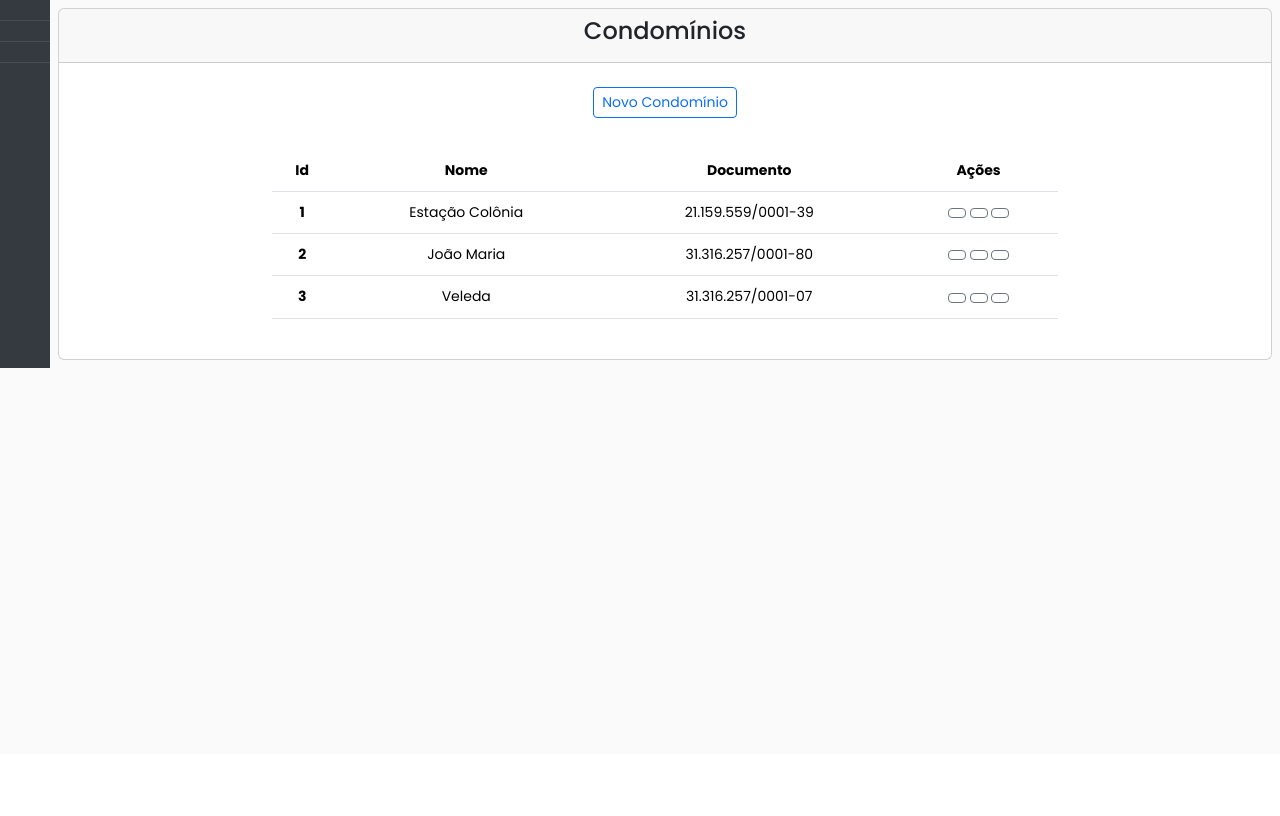
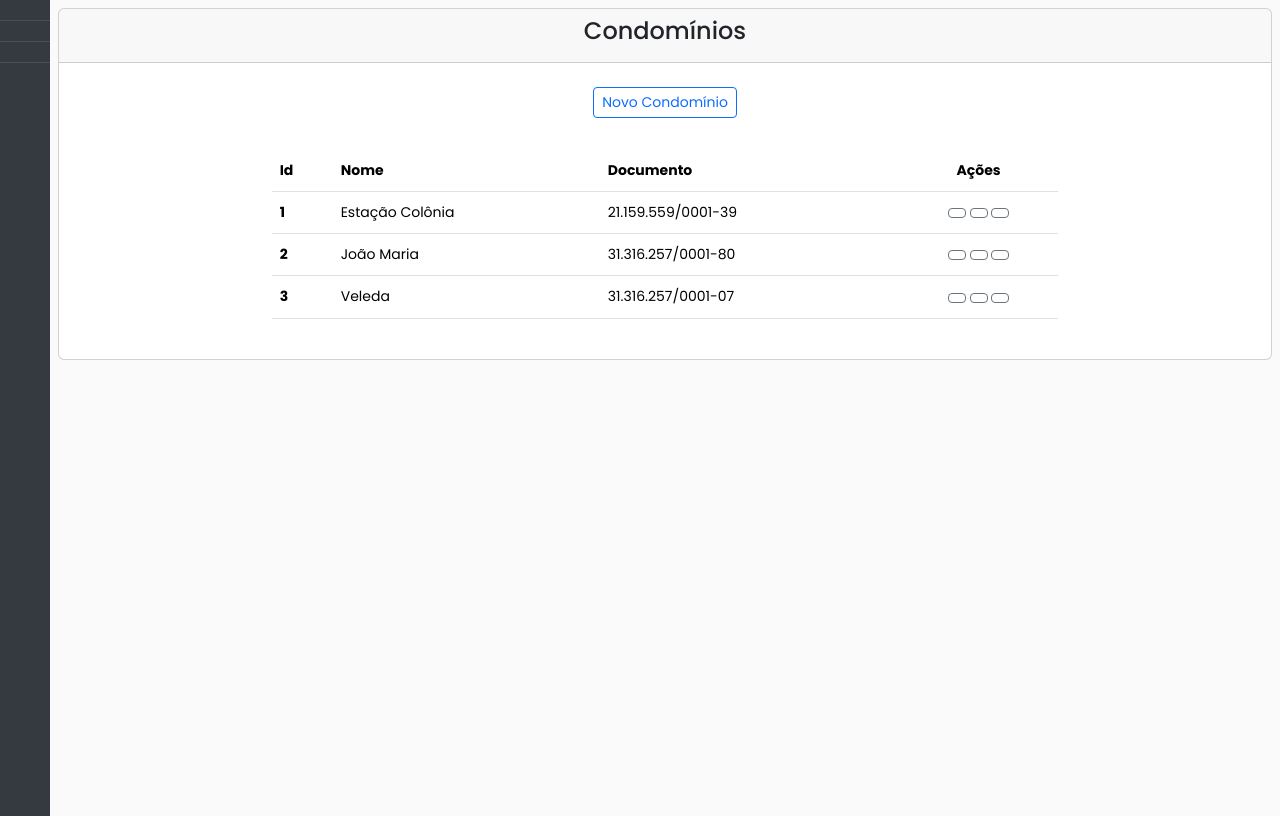
Before and after one commit to rcargnelutti/DesSof_UNIPAMPA, a Django app: page /condominios/ in a window 1280 px wide. Shown: the part 46-862 px from the top of the page. Before the commit the page ends 414 px from the top, so only its background shows below. Run offline with Django 4.2, Linux system fonts and the light colour scheme; data comes from the database, SQL or seed files in the repository.

Commit message:
Agora sim... fechou

```diff
--- a/base_static/css/global-style.css
+++ b/base_static/css/global-style.css
@@ -78,6 +78,10 @@
 	height: auto;
 }
 
+#sidebar ul {
+	height: 100vh;
+}
+
 #sidebar ul li a {
 	list-style-type: none;
 	padding: 10px 0;
--- a/condominio/templates/base.html
+++ b/condominio/templates/base.html
@@ -42,7 +42,7 @@
 			<strong>G1 </strong> - Administração de Condomínios</a>
 	</header>
 
-	<div class="d-flex align-items-stretch">
+	<div class="d-flex">
 		<nav id="sidebar">
 		  <ul class="list-unstyled">
 			<li class="active">
--- a/condominio/templates/condominio/condominio_list.html
+++ b/condominio/templates/condominio/condominio_list.html
@@ -12,7 +12,7 @@
         <div class="col-8 m-auto pt-2 pb-2 text-center" >
           <a href="{% url 'condominio:create'%}" class="btn btn-outline-primary btn-sm"> <span class="fas fa-plus"></span> Novo Condomínio</a>
         </div>
-        <div class="col-8 m-auto pt-4 pb-2 text-center">
+        <div class="col-8 m-auto pt-4 pb-2">
           <table class="table">
             <thead class="thead-dark">
               <tr>
--- a/condominio/templates/condominio/pessoa_list.html
+++ b/condominio/templates/condominio/pessoa_list.html
@@ -11,7 +11,7 @@
       <div class="col-8 m-auto pt-2 pb-2 text-center" >
         <a href="{% url 'condominio:pessoa_create'%}" class="btn btn-outline-primary btn-sm"> <span class="fas fa-plus"></span> Nova Pessoa</a>
       </div>
-      <div class="col-8 m-auto pt-2 pb-2 text-center">
+      <div class="col-8 m-auto pt-2 pb-2 ">
         <table class="table">
           <thead class="thead-dark">
             <tr>
```
Lines whose indentation alone changed are shown as unchanged.
